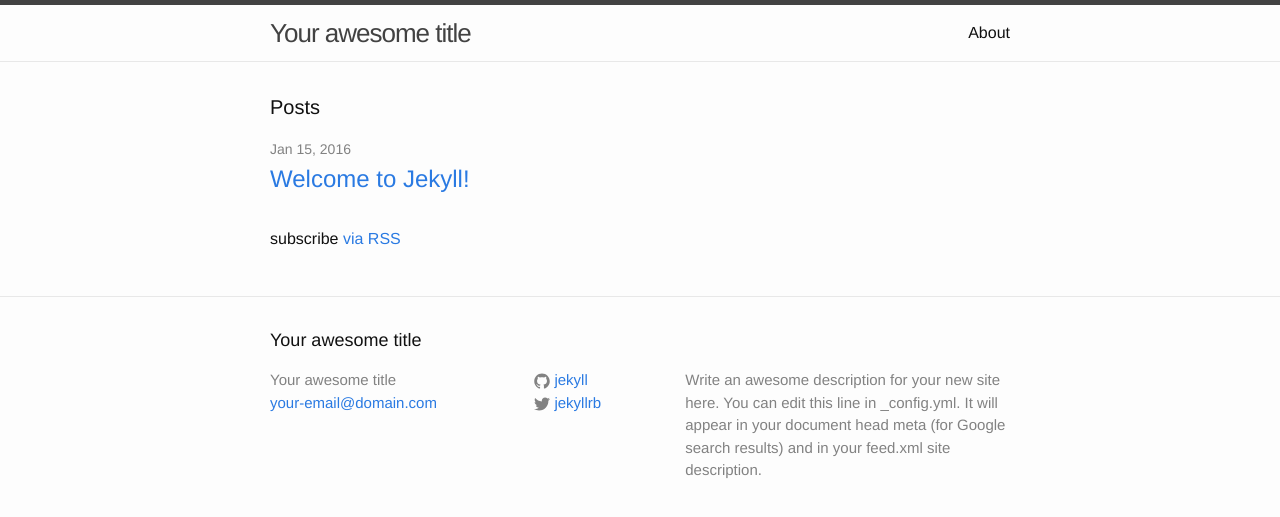
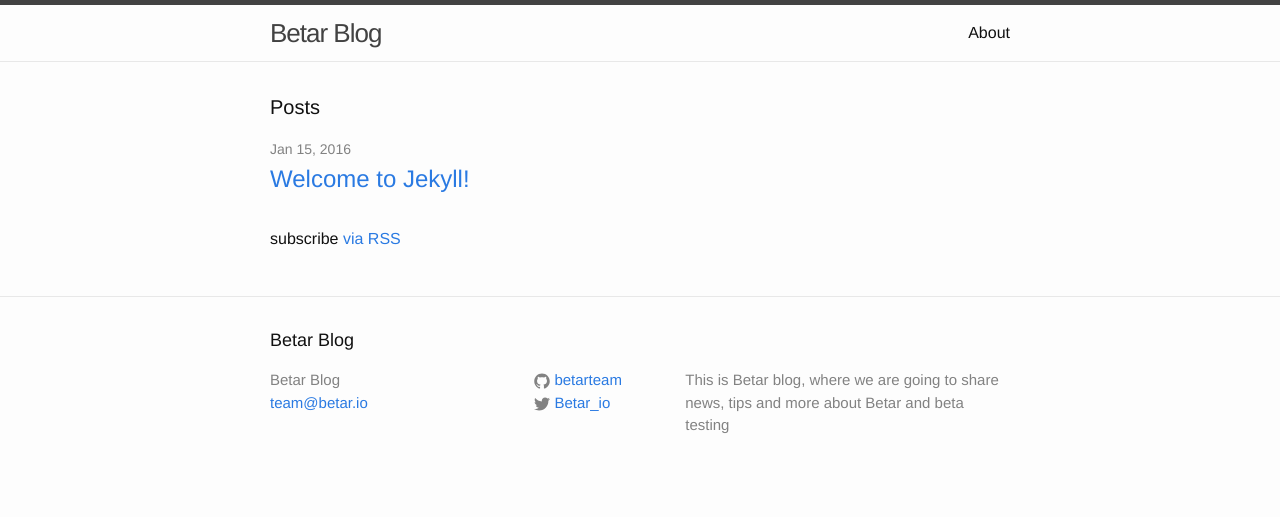
Before and after one commit to BetarTeam/betar-blog, a Jekyll site: the page built from index.html, in a window 1280 px wide. Shown: the top 517 px of the page. Built offline with Jekyll 4.4.1, drawn with Linux system fonts in a browser that asks for light colours.

Commit message:
Add config.yml

```diff
--- a/_config.yml
+++ b/_config.yml
@@ -6,16 +6,14 @@
 # 'jekyll serve'. If you change this file, please restart the server process.
 
 # Site settings
-title: Your awesome title
-email: your-email@domain.com
+title: Betar Blog
+email: team@betar.io
 description: > # this means to ignore newlines until "baseurl:"
-  Write an awesome description for your new site here. You can edit this
-  line in _config.yml. It will appear in your document head meta (for
-  Google search results) and in your feed.xml site description.
+  This is Betar blog, where we are going to share news, tips and more about Betar and beta testing
 baseurl: "" # the subpath of your site, e.g. /blog
-url: "http://yourdomain.com" # the base hostname & protocol for your site
-twitter_username: jekyllrb
-github_username:  jekyll
+url: "http://blog.betar.io" # the base hostname & protocol for your site
+twitter_username: Betar_io
+github_username: betarteam
 
 # Build settings
 markdown: kramdown
```
